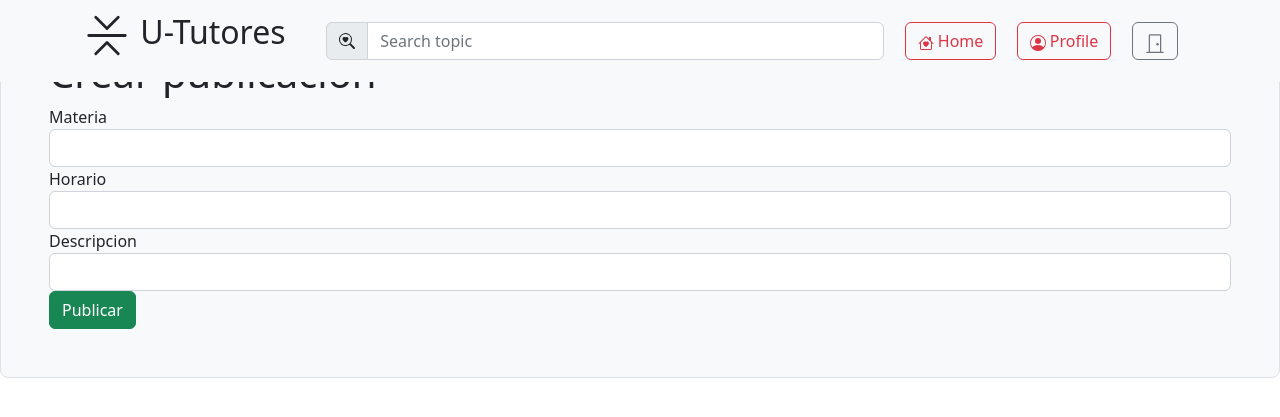
After one commit to DCC-CC4401/2022-2-Grupo-6, a Django app: template tutoria/app_inicial/templates/registration/create_publicaciones.html in a window 1280 px wide. The commit adds this page. Shown: the top 417 px of the page. Run offline with Django 3.2, Linux system fonts and the light colour scheme; the template is opened without the code that fills it, so the values that code supplies are empty.

Commit message:
avance home publicaciones

```diff
--- /dev/null
+++ b/tutoria/app_inicial/templates/registration/create_publicaciones.html
@@ -0,0 +1,102 @@
+{% load static %}
+<!DOCTYPE html>
+<html lang="en">
+    <head>
+    <meta charset="utf-8">
+    <meta name="viewport" content="width=device-width, initial-scale=1">
+    <link rel="stylesheet" href="{% static 'app_inicial/style.css' %}">
+    <link href="https://cdn.jsdelivr.net/npm/bootstrap@5.2.0/dist/css/bootstrap.min.css" rel="stylesheet" integrity="sha384-gH2yIJqKdNHPEq0n4Mqa/HGKIhSkIHeL5AyhkYV8i59U5AR6csBvApHHNl/vI1Bx" crossorigin="anonymous">
+    </head>
+<body>
+    <!-- vamos a crear la pagina de visualizacion de publicaciones -->
+    <!-- copiamos el nav bar-->
+    <nav class="navbar fixed-top navbar-light bg-light justify-content-between">
+
+
+        <div class="container">
+
+          <div class="fs-2 mb-3 ">
+            <svg xmlns="http://www.w3.org/2000/svg" width="50" height="45" fill="currentColor" class="bi bi-chevron-bar-contract" viewBox="0 0 16 16">
+              <path fill-rule="evenodd" d="M3.646 14.854a.5.5 0 0 0 .708 0L8 11.207l3.646 3.647a.5.5 0 0 0 .708-.708l-4-4a.5.5 0 0 0-.708 0l-4 4a.5.5 0 0 0 0 .708zm0-13.708a.5.5 0 0 1 .708 0L8 4.793l3.646-3.647a.5.5 0 0 1 .708.708l-4 4a.5.5 0 0 1-.708 0l-4-4a.5.5 0 0 1 0-.708zM1 8a.5.5 0 0 1 .5-.5h13a.5.5 0 0 1 0 1h-13A.5.5 0 0 1 1 8z"/>
+            </svg>
+            U-Tutores
+        </div>
+
+       <p>
+
+          <div class="input-group w-50">
+             <span class="input-group-text" id="basic-addon1">
+               <svg xmlns="http://www.w3.org/2000/svg" width="16" height="16" fill="currentColor" class="bi bi-search-heart" viewBox="0 0 16 16">
+                  <path d="M6.5 4.482c1.664-1.673 5.825 1.254 0 5.018-5.825-3.764-1.664-6.69 0-5.018Z"/>
+                  <path d="M13 6.5a6.471 6.471 0 0 1-1.258 3.844c.04.03.078.062.115.098l3.85 3.85a1 1 0 0 1-1.414 1.415l-3.85-3.85a1.007 1.007 0 0 1-.1-.115h.002A6.5 6.5 0 1 1 13 6.5ZM6.5 12a5.5 5.5 0 1 0 0-11 5.5 5.5 0 0 0 0 11Z"/>
+                </svg>
+              </span>
+          <input type="text" class="form-control" placeholder="Search topic" aria-label="Input group example" aria-describedby="basic-addon1">
+          </div>
+
+          <a href="{% url 'home' %}">
+            <button type="button" class="btn btn-outline-danger">
+              <svg xmlns="http://www.w3.org/2000/svg" width="16" height="16" fill="currentColor" class="bi bi-house-heart" viewBox="0 0 16 16">
+                <path d="M8 6.982C9.664 5.309 13.825 8.236 8 12 2.175 8.236 6.336 5.309 8 6.982Z"/>
+                <path d="M8.707 1.5a1 1 0 0 0-1.414 0L.646 8.146a.5.5 0 0 0 .708.707L2 8.207V13.5A1.5 1.5 0 0 0 3.5 15h9a1.5 1.5 0 0 0 1.5-1.5V8.207l.646.646a.5.5 0 0 0 .708-.707L13 5.793V2.5a.5.5 0 0 0-.5-.5h-1a.5.5 0 0 0-.5.5v1.293L8.707 1.5ZM13 7.207V13.5a.5.5 0 0 1-.5.5h-9a.5.5 0 0 1-.5-.5V7.207l5-5 5 5Z"/>
+              </svg>
+              Home
+            </button>
+          </a>
+
+            <a href="{% url 'profile' %}">
+            <button type="button" class="btn btn-outline-danger" >
+              <svg xmlns="http://www.w3.org/2000/svg" width="16" height="16" fill="currentColor" class="bi bi-person-circle" viewBox="0 0 16 16">
+                <path d="M11 6a3 3 0 1 1-6 0 3 3 0 0 1 6 0z"/>
+                <path fill-rule="evenodd" d="M0 8a8 8 0 1 1 16 0A8 8 0 0 1 0 8zm8-7a7 7 0 0 0-5.468 11.37C3.242 11.226 4.805 10 8 10s4.757 1.225 5.468 2.37A7 7 0 0 0 8 1z"/>
+              </svg>
+              Profile
+            </button>
+            </a>
+
+
+           <a href="{% url 'logout' %}">
+             <button type="button" class="btn btn-outline-secondary">
+              <svg xmlns="http://www.w3.org/2000/svg" width="20" height="20" fill="currentColor" class="bi bi-door-closed" viewBox="0 0 16 16">
+                <path d="M3 2a1 1 0 0 1 1-1h8a1 1 0 0 1 1 1v13h1.5a.5.5 0 0 1 0 1h-13a.5.5 0 0 1 0-1H3V2zm1 13h8V2H4v13z"/>
+                <path d="M9 9a1 1 0 1 0 2 0 1 1 0 0 0-2 0z"/>
+             </svg>
+             <span class="visually-hidden">Button</span>
+             </button>
+          </a>
+
+       </p>
+
+    </nav>
+    <!--  abrimos seccion form para crear las publicaciones -->
+    <form class="p-4 p-md-5 border rounded-3 bg-light">
+    <h1>Crear publicacion</h1>
+    <div class="form-group">
+        {% csrf_token %}
+
+        <div class="form-group">
+            <label for="materia">Materia</label>
+            <input type="text" class="form-control" id=materia name="materia" required>
+        </div>
+
+        <div class="form-group">
+            <label for="horario">Horario</label>
+            <input type="text" class="form-control" id=horario name="horario" required>
+        </div>
+
+        <div class="form-group">
+            <label for="Descripcion">Descripcion</label>
+            <input type="text" class="form-control" id=descripcion name="descripcion" required>
+        </div>
+
+        <div class="form-group">
+            <a href="{% url 'publicaciones' %}">
+            <button type="button" class="btn btn-success">Publicar</button>
+            </a>
+        </div>
+
+    </div>
+
+
+</body>
+</html>
--- a/tutoria/app_inicial/templates/registration/register_user.html
+++ b/tutoria/app_inicial/templates/registration/register_user.html
@@ -11,7 +11,7 @@
 <div class="px-4 py-5 my-5 text-center">
    <div class="container-sm">
         <div class="col-lg-6 mx-auto">
-           <div class=" class="lead mb-4">
+           <div class="lead mb-4">
 
     <form class="p-4 p-md-5 border rounded-3 bg-light">
         <h1 >Registro</h1>
@@ -39,7 +39,7 @@
                     </div>
         </div>
         </div>
-            </div>
+        </div>
 
     </div>
     </form>
--- a/tutoria/app_inicial/urls.py
+++ b/tutoria/app_inicial/urls.py
@@ -8,4 +8,5 @@ urlpatterns = [
     path('home', views.home, name="home"),
     path('profile', views.profile, name="profile"),
     path('publicaciones', views.publicaciones, name="publicaciones"),
+    path('crear_publicaciones', views.publicaciones, name="create_publicaciones"),
 ]
```
Also changed, not shown: tutoria/app_inicial/templates/registration/home.html (+41 -1 lines).
